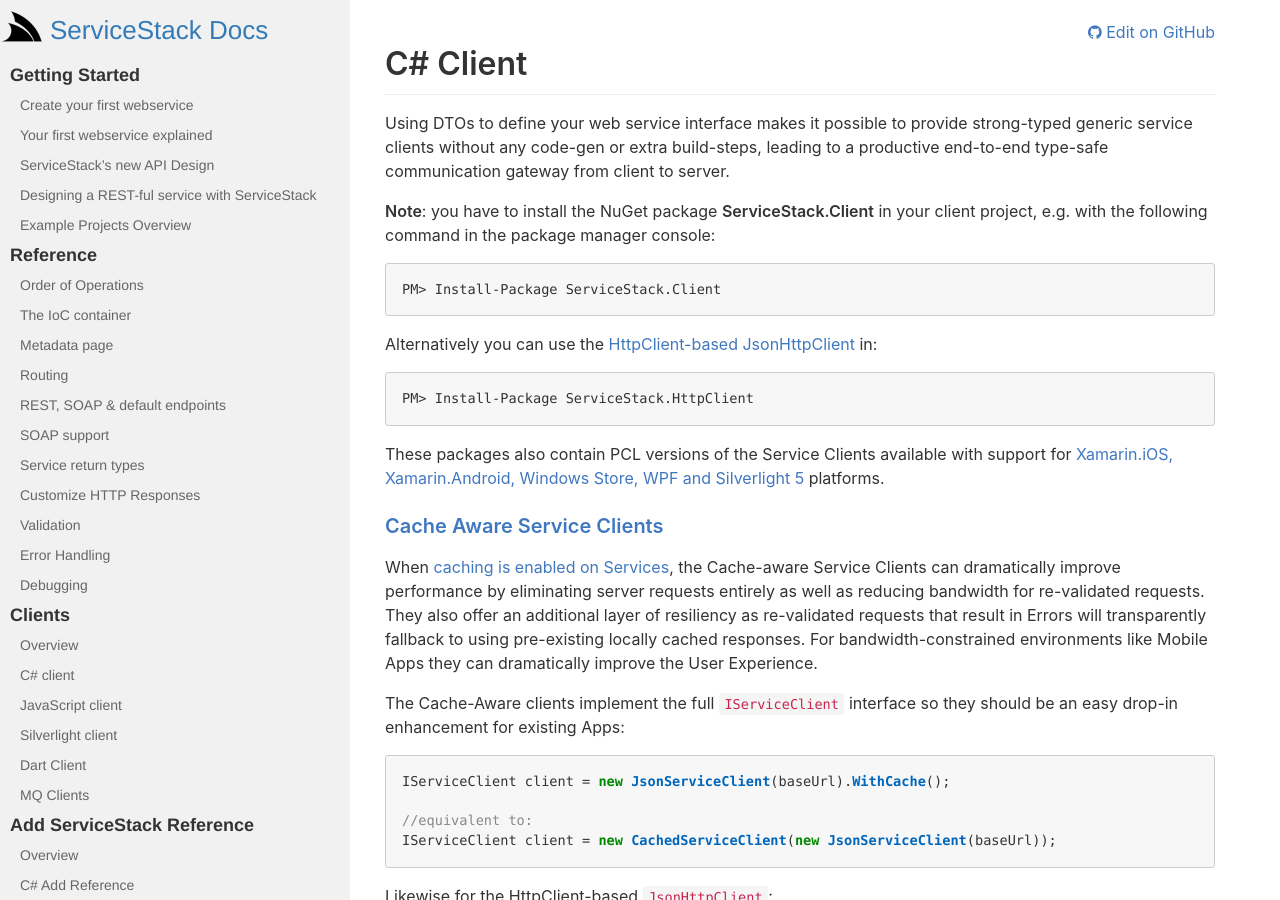
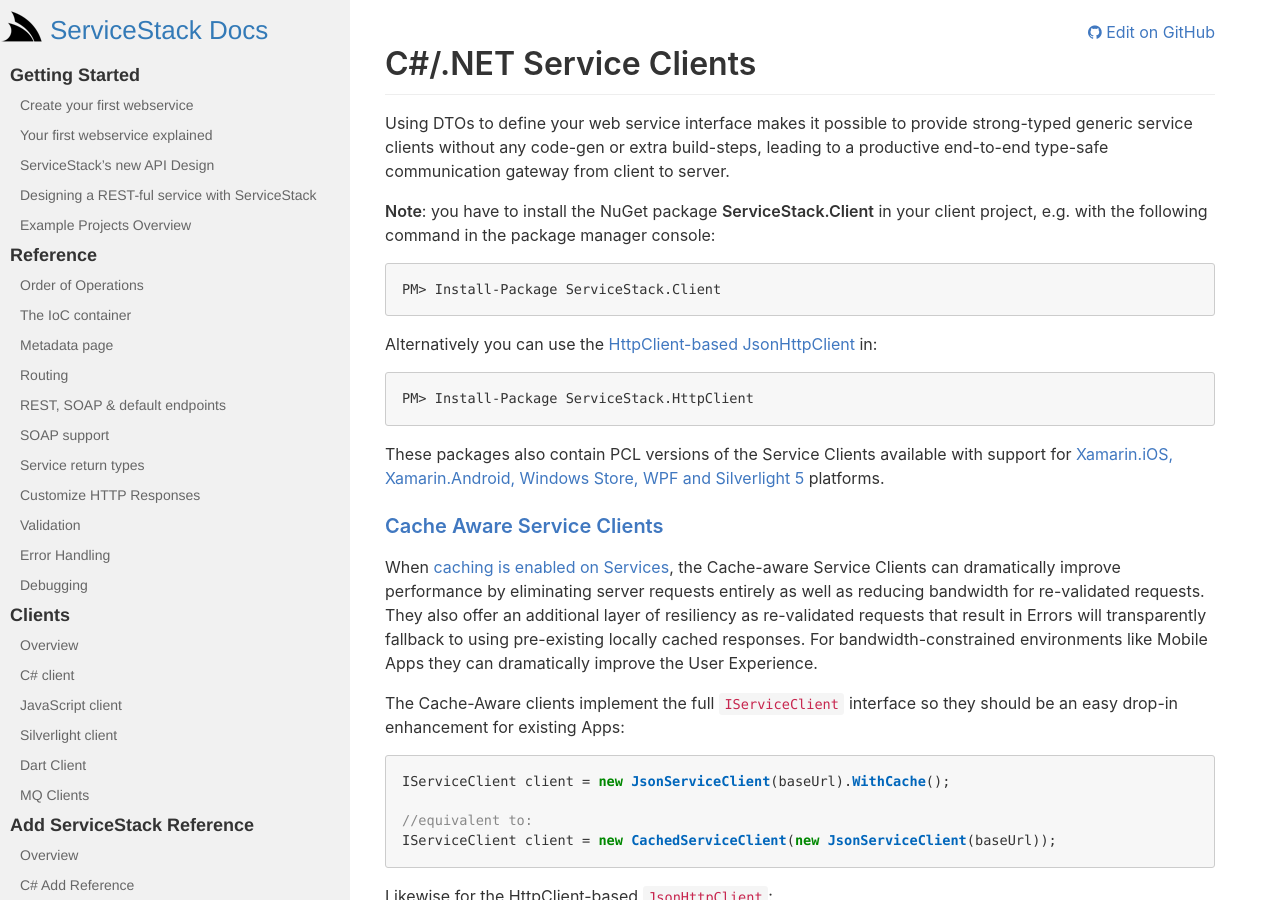
Before and after one commit to timker/docs, a Jekyll site: the page built from docs/_documentation/C#-client.md, in a window 1280 px wide and 900 px high. Built offline with Jekyll 4.4.1, drawn with Linux system fonts in a browser that asks for light colours; nearby versions of some CDN libraries.

Commit message:
add back title

```diff
--- a/docs/_documentation/C#-client.md
+++ b/docs/_documentation/C#-client.md
@@ -1,6 +1,8 @@
 ---
 slug: csharp-client
+title: C#/.NET Service Clients
 ---
+
 Using DTOs to define your web service interface makes it possible to provide strong-typed generic service clients without any code-gen or extra build-steps, leading to a productive end-to-end type-safe communication gateway from client to server.
 
 **Note**: you have to install the NuGet package **ServiceStack.Client** in your client project, e.g. with the following command in the package manager console:
```
